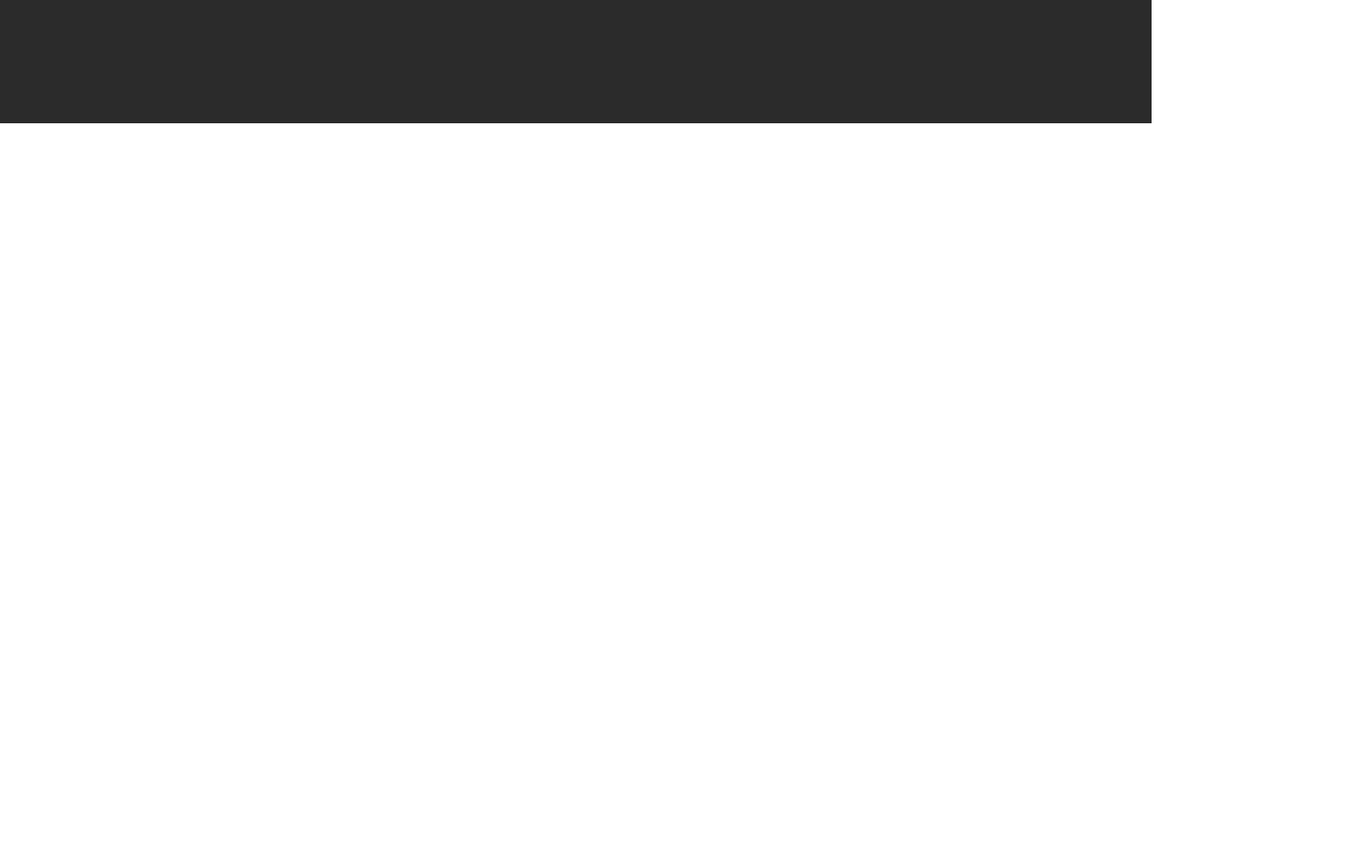
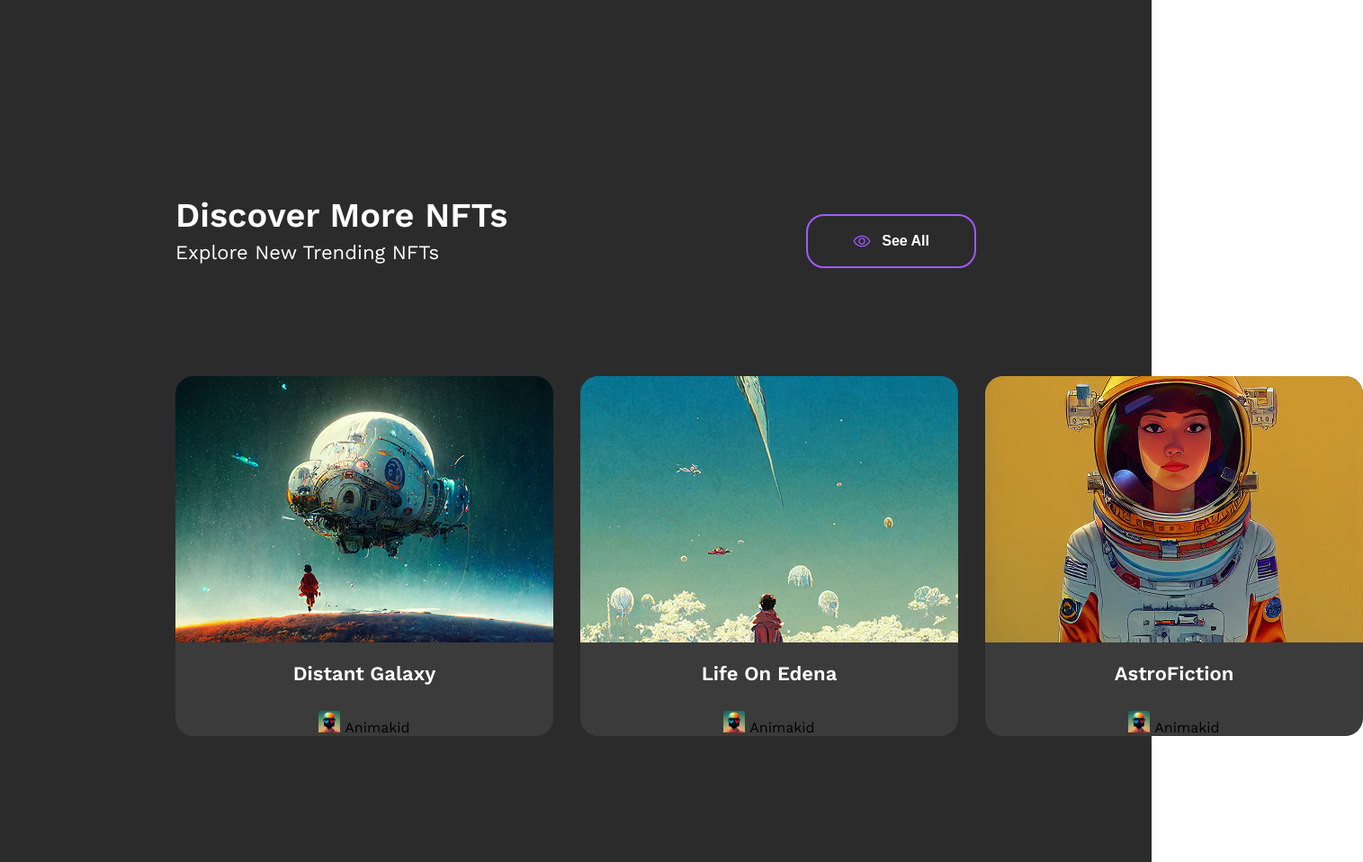
Before and after one commit to haa-meem/NFT-Marketplace, a plain HTML site: page index.html in a window 1280 px wide. Shown: the part 3851-4809 px from the top of the page at 90% size, 1515 px wide, since content can reach past the window. Before the commit the page ends 3988 px from the top, so only its background shows below. Drawn offline with nearby package versions, Linux system fonts and the light colour scheme.

Commit message:
New section created but positioning problem unsolved

```diff
--- a/index.html
+++ b/index.html
@@ -249,6 +249,42 @@
             </div>
         </div>
     </section>
+    <!-- Discover More NFTs -->
+    <section class="more-nfts">
+        <div class="top">
+            <div>
+                <h3>Discover More NFTs</h3>
+                <p class="text">Explore new trending NFTs</p>
+            </div>
+            <button class="btn"><img src="./assets/Eye.png" alt="20px" width="20px">See All</button>
+        </div>
+        <div class="more-nfts-grid">
+            <div class="more-nfts-card">
+                <img src="assets/ImagePlaceholder1.png" alt="whale" class="nfts-img">
+                <div class="browse-title">Distant Galaxy</div>
+                <div>
+                    <img src="./assets/animakid.png" alt="" width="24px" height="24px">
+                    <span>Animakid</span>
+                </div>
+            </div>
+            <div class="more-nfts-card">
+                <img src="assets/ImagePlaceholder2.png" alt="ape" class="nfts-img">
+                <div class="browse-title">Life On Edena</div>
+                <div>
+                    <img src="./assets/animakid.png" alt="" width="24px" height="24px">
+                    <span>Animakid</span>
+                </div>
+            </div>
+            <div class="more-nfts-card">
+                <img src="assets/ImagePlaceholder3.png" alt="violin" class="nfts-img">
+                <div class="browse-title">AstroFiction</div>
+                <div>
+                    <img src="./assets/animakid.png" alt="" width="24px" height="24px">
+                    <span>Animakid</span>
+                </div>
+            </div>
+        </div>
+    </section>
 </body>
 
 </html>
--- a/style.css
+++ b/style.css
@@ -200,7 +200,8 @@ body {
 
 .trending h3,
 .creators h3,
-.browse h3 {
+.browse h3,
+.more-nfts h3 {
     color: var(--White, #FFF);
     font-size: 38px;
     font-weight: 600;
@@ -209,7 +210,8 @@ body {
 }
 
 .trending .text,
-.creators .text {
+.creators .text,
+.more-nfts .text {
     color: var(--White, #FFF);
     font-size: 22px;
     font-weight: 400;
@@ -324,7 +326,8 @@ body {
     background: var(--Background, #2B2B2B);
 }
 
-.creators .btn {
+.creators .btn,
+.more-nfts .btn {
     display: flex;
     height: 60px;
     padding: 0px 50px;
@@ -341,7 +344,8 @@ body {
     background: var(--Background, #2B2B2B);
 }
 
-.creators .top {
+.creators .top,
+.more-nfts .top {
     display: flex;
     justify-content: space-between;
     align-items: flex-end;
@@ -474,3 +478,38 @@ body {
     text-transform: capitalize;
     padding: 20px 30px 25px 30px;
 }
+
+/* Discover More NFTs */
+.more-nfts {
+    display: flex;
+    padding: 80px 195px;
+    flex-direction: column;
+    align-items: center;
+    gap: 60px;
+    align-self: stretch;
+    background: var(--Background, #2B2B2B);
+}
+
+.more-nfts-grid {
+    display: grid;
+    grid-template-columns: repeat(3, 1fr);
+    gap: 30px;
+    background: #2B2B2B;
+    padding: 60px 0;
+    justify-items: center;
+    width: 100%;
+}
+
+.more-nfts-card {
+    background: #3B3B3B;
+    border-radius: 20px;
+    width: 100%;
+    display: flex;
+    flex-direction: column;
+    align-items: center;
+}
+
+.nfts-img{
+height: 296px;
+align-self: stretch;
+}
```
Also changed, not shown: assets/Eye.png (added), assets/ImagePlaceholder1.png (added), assets/ImagePlaceholder2.png (added), assets/ImagePlaceholder3.png (added).
